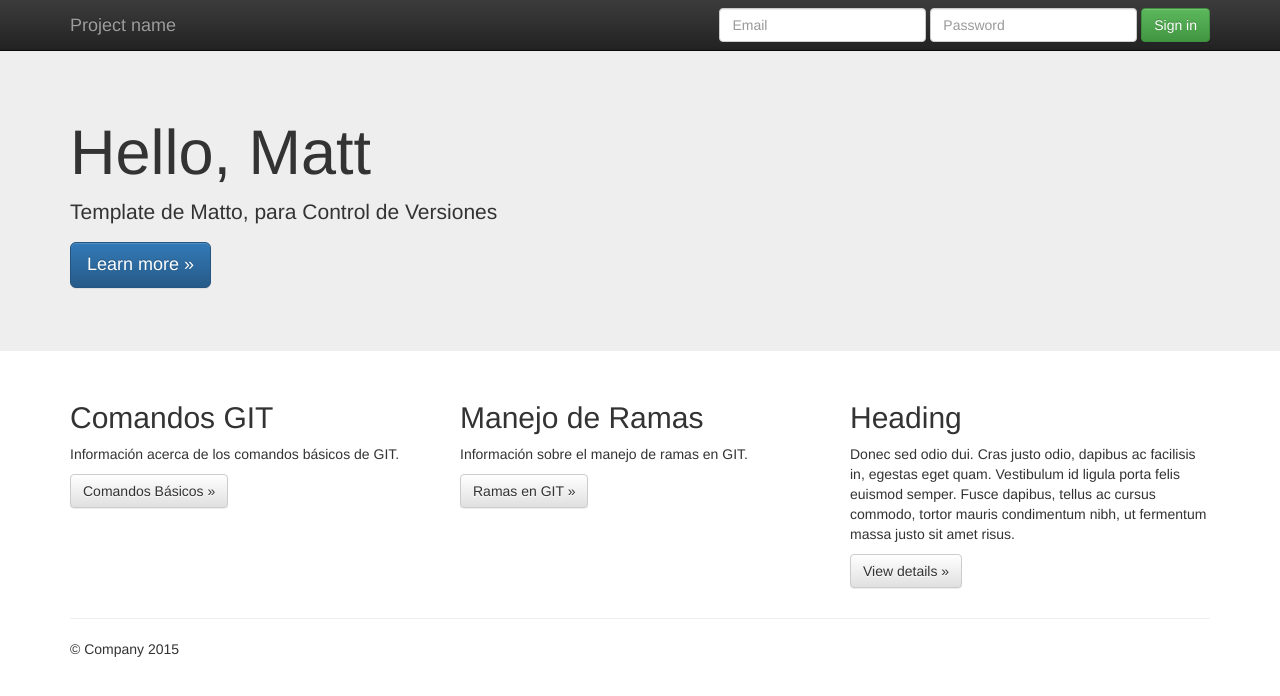
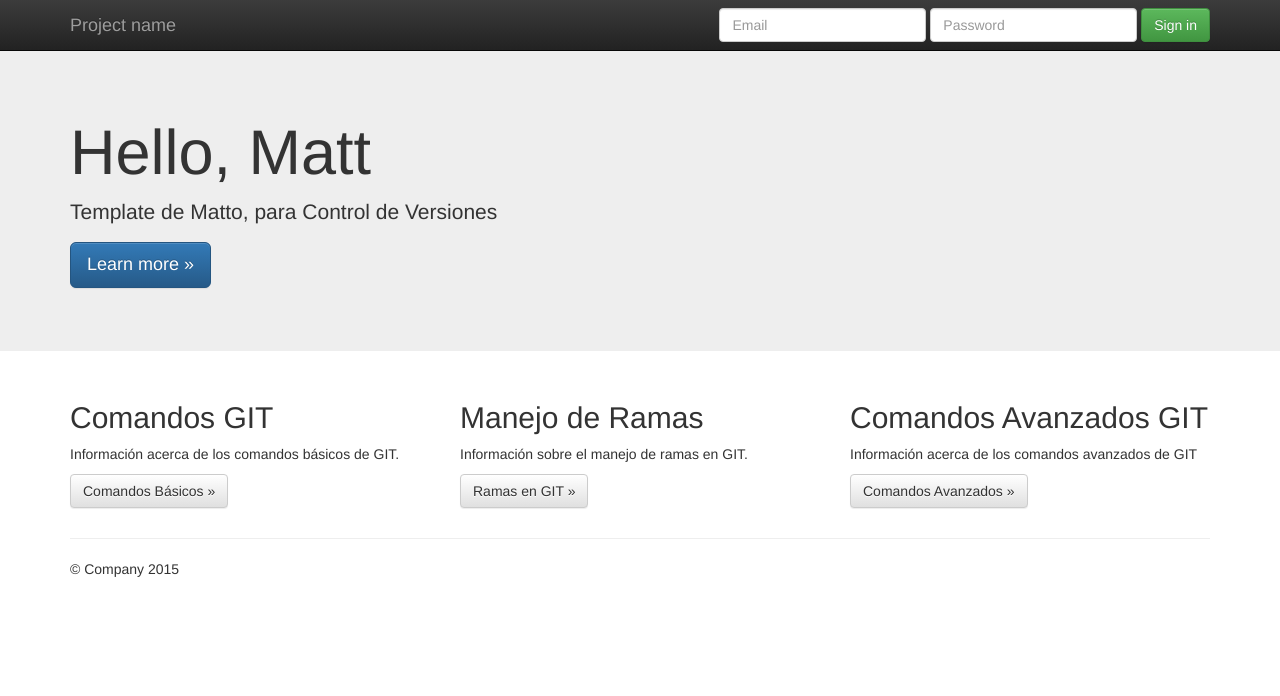
Before and after one commit to Matooh/cursoGitBci, a plain HTML site: page index.html in a window 1280 px wide. Drawn offline with nearby package versions, Linux system fonts and the light colour scheme.

Commit message:
Se agrega funcionalidad sobre los Comandos Avanzados en GIT index.html

```diff
--- a/index.html
+++ b/index.html
@@ -75,9 +75,9 @@
           <p><a class="btn btn-default" href="#" role="button">Ramas en GIT &raquo;</a></p>
        </div>
         <div class="col-md-4">
-          <h2>Heading</h2>
-          <p>Donec sed odio dui. Cras justo odio, dapibus ac facilisis in, egestas eget quam. Vestibulum id ligula porta felis euismod semper. Fusce dapibus, tellus ac cursus commodo, tortor mauris condimentum nibh, ut fermentum massa justo sit amet risus.</p>
-          <p><a class="btn btn-default" href="#" role="button">View details &raquo;</a></p>
+          <h2>Comandos Avanzados GIT</h2>
+          <p>Información acerca de los comandos avanzados de GIT </p>
+          <p><a class="btn btn-default" href="#" role="button">Comandos Avanzados &raquo;</a></p>
         </div>
       </div>
 
```
